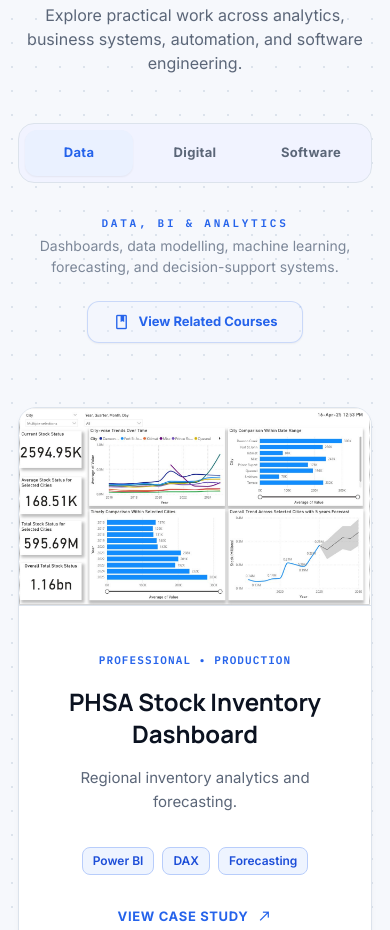
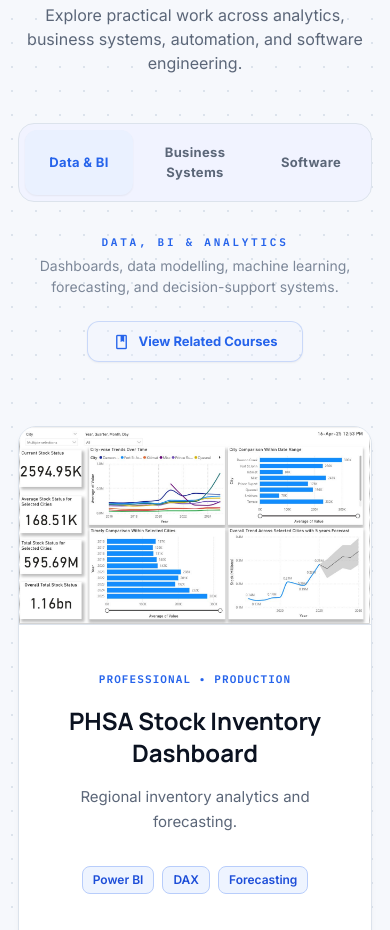
Before and after one commit to ZohaibRahim/portfolio-website, a plain HTML site: page index.html in a window 390 px wide. Shown: the part 1490-2420 px from the top of the page. Drawn offline with nearby package versions, Linux system fonts and the light colour scheme.

Commit message:
Updated the names of tab buttons

```diff
--- a/index.html
+++ b/index.html
@@ -578,8 +578,8 @@
     </div>
     <div class="mb-16">
       <div class="flex flex-row justify-center gap-2 p-1.5 bg-surface-container-low dark:bg-slate-900/40 rounded-2xl max-w-2xl mx-auto border border-border-light dark:border-border-dark" role="tablist" aria-label="Project categories">
-        <button aria-controls="tab-data" aria-selected="true" tabindex="0" class="project-tab-btn flex-1 px-3 sm:px-6 py-3 rounded-xl border border-transparent font-bold text-[13px] tracking-wide transition-all duration-200 tab-btn-active" id="btn-data" data-tab="data" role="tab">Data</button>
-        <button aria-controls="tab-digital" aria-selected="false" tabindex="-1" class="project-tab-btn flex-1 px-3 sm:px-6 py-3 rounded-xl border border-transparent font-bold text-[13px] tracking-wide transition-all duration-200 text-text-secondary-light dark:text-text-secondary-dark hover:border-primary/30" id="btn-digital" data-tab="digital" role="tab">Digital</button>
+        <button aria-controls="tab-data" aria-selected="true" tabindex="0" class="project-tab-btn flex-1 px-3 sm:px-6 py-3 rounded-xl border border-transparent font-bold text-[13px] tracking-wide transition-all duration-200 tab-btn-active" id="btn-data" data-tab="data" role="tab">Data &amp; BI</button>
+        <button aria-controls="tab-digital" aria-selected="false" tabindex="-1" class="project-tab-btn flex-1 px-3 sm:px-6 py-3 rounded-xl border border-transparent font-bold text-[13px] tracking-wide transition-all duration-200 text-text-secondary-light dark:text-text-secondary-dark hover:border-primary/30" id="btn-digital" data-tab="digital" role="tab">Business Systems</button>
         <button aria-controls="tab-software" aria-selected="false" tabindex="-1" class="project-tab-btn flex-1 px-3 sm:px-6 py-3 rounded-xl border border-transparent font-bold text-[13px] tracking-wide transition-all duration-200 text-text-secondary-light dark:text-text-secondary-dark hover:border-primary/30" id="btn-software" data-tab="software" role="tab">Software</button>
       </div>
       <div class="mt-8 flex flex-col items-center max-w-4xl mx-auto gap-6">
@@ -1974,7 +1974,7 @@
   function buildResultsHTML(results) {
     if (!results || !results.length) return '';
     return `<div class="grid grid-cols-2 md:grid-cols-3 gap-4">${results.map(r => `
-      <div class="p-4 rounded-2xl border border-slate-100 dark:border-slate-800 bg-slate-50/40 dark:bg-slate-900/20">
+      <div class="p-4 rounded-2xl border border-slate-100 dark:border-slate-800 bg-slate-50/40 dark:bg-slate-900/20 text-center">
         <div class="text-2xl font-bold text-on-surface dark:text-white tracking-tight">${escapeHTML(r.value)}</div>
         <div class="text-[11px] font-bold text-text-muted-light dark:text-text-secondary-dark uppercase tracking-wider mt-1">${escapeHTML(r.label)}</div>
         <div class="text-[12px] text-text-secondary-light dark:text-text-secondary-dark italic mt-0.5">${escapeHTML(r.sub)}</div>
```
